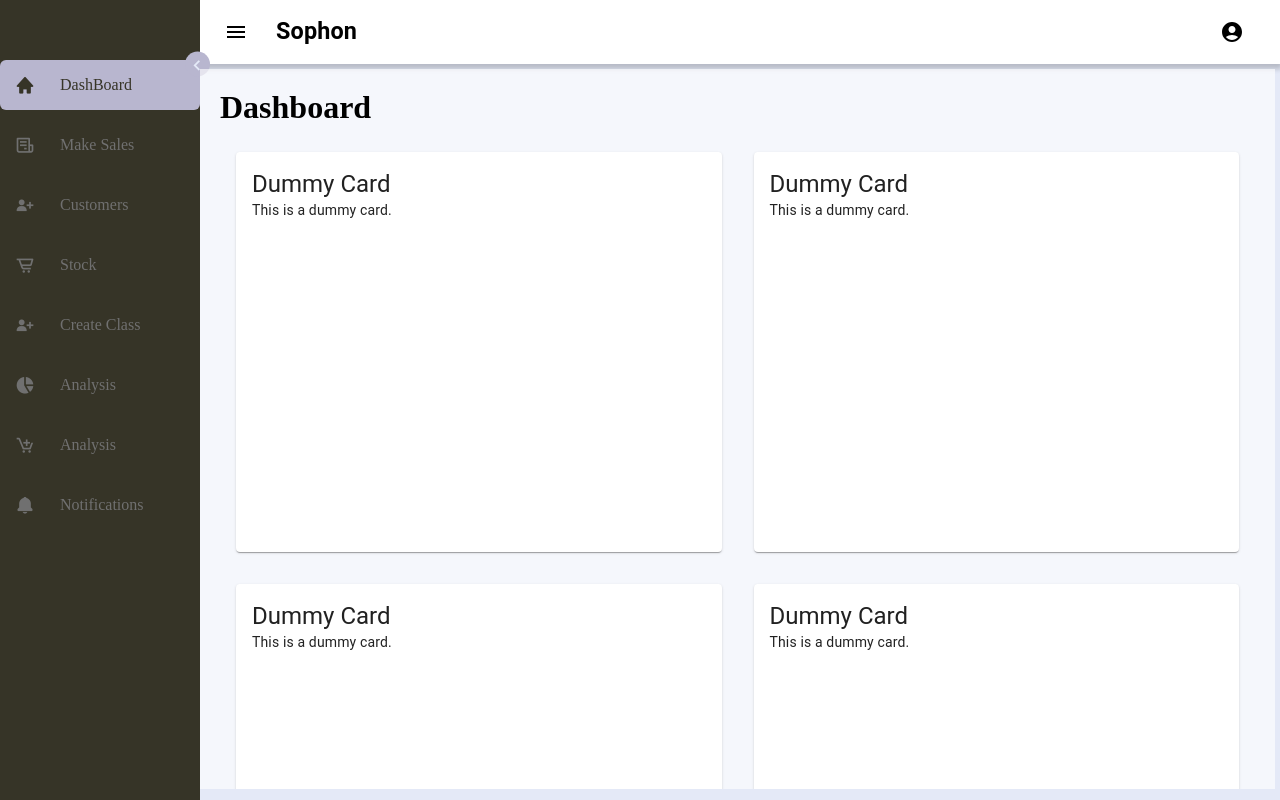
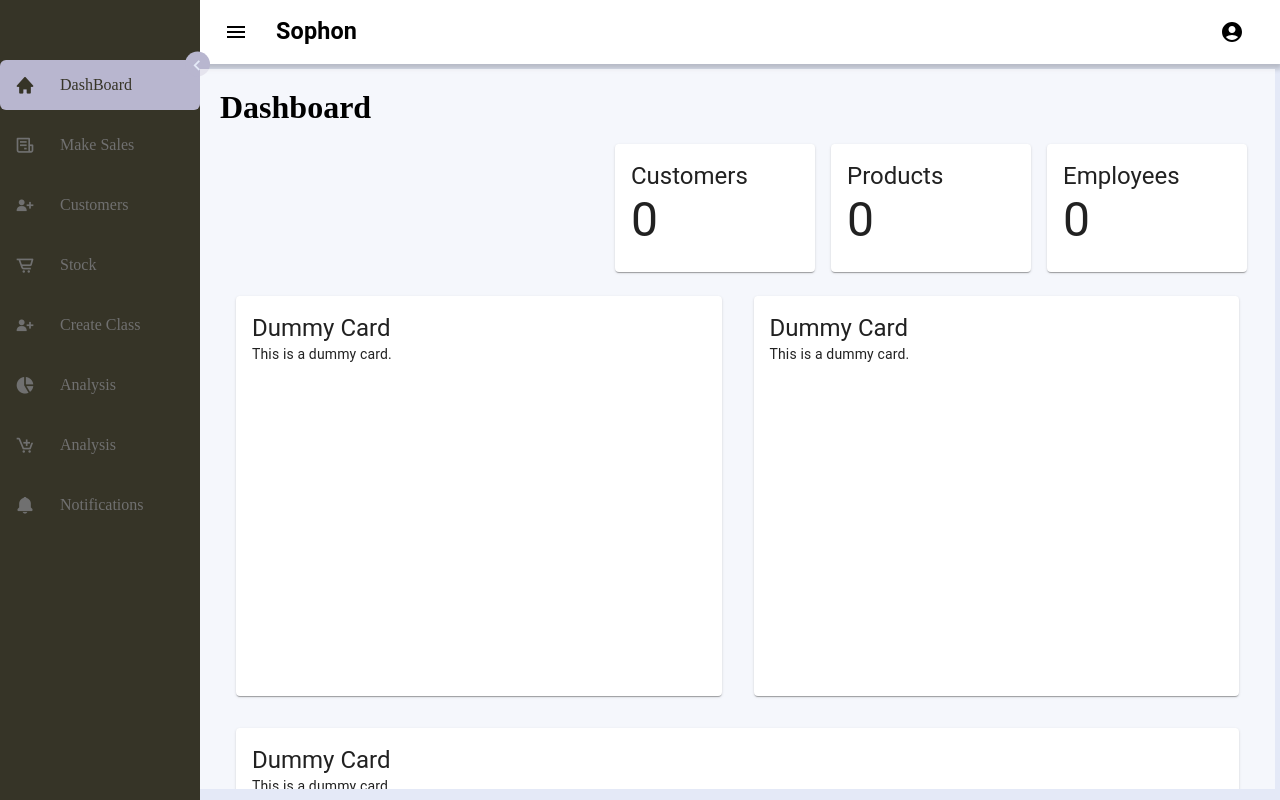
Before and after one commit to najadams/Sophon, a React (Create React App) app: page /dashboard in a window 1280 px wide. Built offline with nearby package versions, Linux system fonts and the light colour scheme; no server answers.

Commit message:
redux work implementation shown on dashboard

```diff
--- a/src/actions/action.js
+++ b/src/actions/action.js
@@ -18,6 +18,9 @@ export const ActionTypes = {
   FETCH_USERS_FAILURE : "FETCH_USERS_FAILURE",
   ADD_USER: "ADD_USER",
   REMOVE_USER: "REMOVE_USER",
+
+  ADD_CUSTOMER: "ADD_CUSTOMER",
+  REMOVE_CUSTOMER : "REMOVE_CUSTOMER",
 };
 
 
@@ -42,6 +45,11 @@ export const initialStates = {
     isLoading: false, // Loading state for users
     error: null, // Error state for users
   },
+  customerState: {
+    customers: [], // List of users
+    isLoading: false, // Loading state for users
+    error: null, // Error state for users
+  },
   receiptState: {
     receipts: [], // List of receipts
     isLoading: false, // Loading state for receipts
@@ -52,9 +60,6 @@ export const initialStates = {
     isLoading: false, // Loading state for authentication
     error: null, // Error state for authentication
   },
-  transactionState: {
-    isCompleted : false
-  }
 };
 
 
@@ -89,6 +94,14 @@ export const ActionCreators = {
     type: ActionTypes.REMOVE_PRODUCT,
     payload: productId,
   }),
+  addCustomer: (customer) => ({
+    type: ActionTypes.ADD_CUSTOMER,
+    payload: customer,
+  }),
+  removeCustomer: (customerId) => ({
+    type: ActionTypes.REMOVE_CUSTOMER,
+    payload: customerId,
+  }),
   addToCart: (item) => ({
     type: ActionTypes.ADD_TO_CART,
     payload: item,
--- a/src/reducers/index.js
+++ b/src/reducers/index.js
@@ -1,4 +1,4 @@
-import { ActionTypes, initialStates } from "../actions/action";
+import { ActionCreators, ActionTypes, initialStates } from "../actions/action";
 
 const productsReducer = (state = initialStates.productState, action) => {
   switch (action.type) {
@@ -17,19 +17,26 @@ const cartReducer = (state = initialStates.cartState, action) => {
       return [...state, action.payload];
     case ActionTypes.REMOVE_FROM_CART:
       return state.filter((item) => item.id !== action.payload);
+    case ActionTypes.COMPLETE_TRANSACTION:
+      return {
+        ...state,
+        transactionCompleted : true
+      };
     default:
       return state;
   }
 };
 
-const transactionsReducer = (state = initialStates.transactionState, action) => {
+const customersReducer = (state = initialStates.customerState, action) => {
   switch (action.type) {
-    case ActionTypes.COMPLETE_TRANSACTION:
+    case ActionCreators.addCustomer:
       return [...state, action.payload];
+    case ActionTypes.REMOVE_PRODUCT:
+      return state.filter((customer) => customer.id !== action.payload);
     default:
       return state;
   }
-};
+}
 
 const authReducer = (state = initialStates.authState, action) => {
   switch (action.type) {
@@ -83,4 +90,4 @@ const receiptsReducer = (state = initialStates.receiptState, action) => {
   }
 };
 
-export {productsReducer, cartReducer, transactionsReducer, authReducer, usersReducer, receiptsReducer}
+export {productsReducer, cartReducer,customersReducer, authReducer, usersReducer, receiptsReducer}
--- a/src/store/store.js
+++ b/src/store/store.js
@@ -2,15 +2,15 @@ import { createStore, applyMiddleware, compose } from "redux";
 import { inventoryReducer } from "../reducers/inventoryReducers";
 import { thunk } from "redux-thunk";
 import { combineReducers } from "redux";
-import { cartReducer, productsReducer, transactionsReducer, usersReducer, receiptsReducer } from "../reducers";
+import { cartReducer,customersReducer, productsReducer, usersReducer, receiptsReducer } from "../reducers";
 
 const rootReducer = combineReducers({
   inventory: inventoryReducer,
   products: productsReducer,
   cart: cartReducer,
-  transactions: transactionsReducer,
   users: usersReducer,
   receipts: receiptsReducer,
+  customers : customersReducer
 });
 
 // const composeEnhancers = window.__REDUX_DEVTOOLS_EXTENSION_COMPOSE__ ;
--- a/src/views/Dashboard.jsx
+++ b/src/views/Dashboard.jsx
@@ -2,10 +2,11 @@
 import Card from "@mui/material/Card";
 import CardContent from "@mui/material/CardContent";
 import Typography from "@mui/material/Typography";
+import { useSelector } from "react-redux";
 
 const DummyCard = () => {
   return (
-      <Card sx={{ minWidth: 400,minHeight: 400, margin: 2, flexGrow: 1 }}>
+    <Card sx={{ minWidth: 400, minHeight: 400, margin: 2, flexGrow: 1 }}>
       <CardContent>
         <Typography variant="h5" component="div">
           Dummy Card
@@ -16,14 +17,41 @@
   );
 };
 
+const Widgets = ({ title, count }) => {
+  return (
+    <Card sx={{ minWidth: 200, Height: 30, margin: 1 }}>
+      <CardContent>
+        <Typography variant="h5" component="div">
+          {title}
+        </Typography>
+        <Typography variant="h3">{count}</Typography>
+      </CardContent>
+    </Card>
+  );
+};
+
 const Dashboard = () => {
+  const productCount = useSelector(state => state.products.products.length)
+  const userCount = useSelector(state => state.users.users.length)
+  const customerCount = useSelector(state => state.customers.customers.length)
   return (
     <div className="page">
-        <div className="heading" style={{ background: 'none'}}>
+      <div className="heading" style={{ background: "none" }}>
         <h1>Dashboard</h1>
       </div>
+
       <div className="content">
-          <DummyCard />
+        <div
+          style={{
+            display: "flex",
+            width: "100%",
+            flexDirection: "row-reverse",
+          }}>
+
+          <Widgets title={"Employees"} count={userCount} />
+          <Widgets title={"Products"} count={productCount} />
+          <Widgets title={"Customers"} count={customerCount} />
+        </div>
         <DummyCard />
         <DummyCard />
         <DummyCard />
```
Lines whose indentation alone changed are shown as unchanged.
